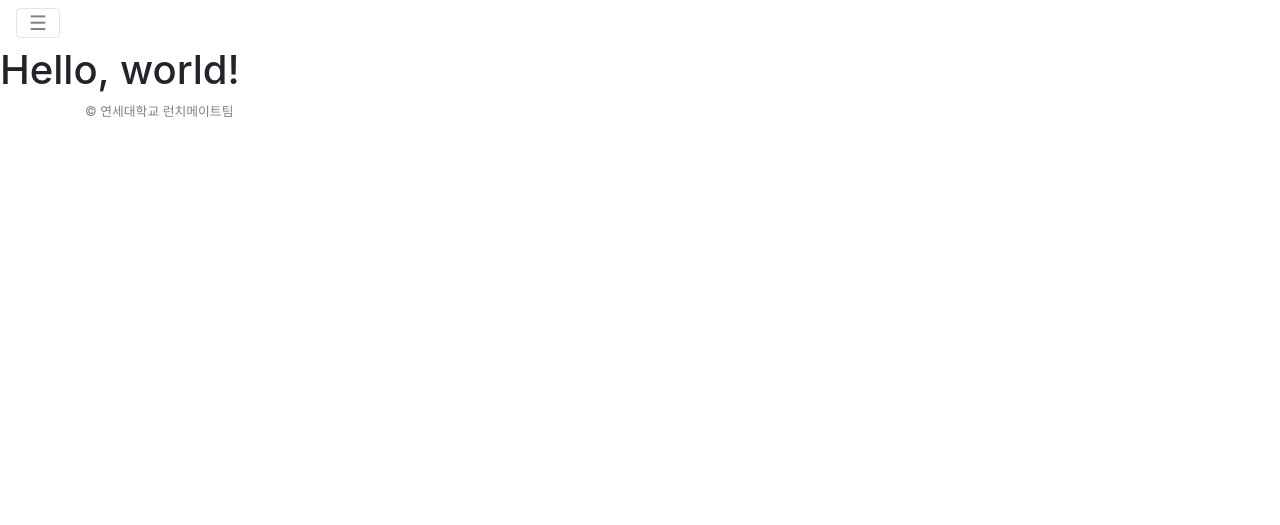
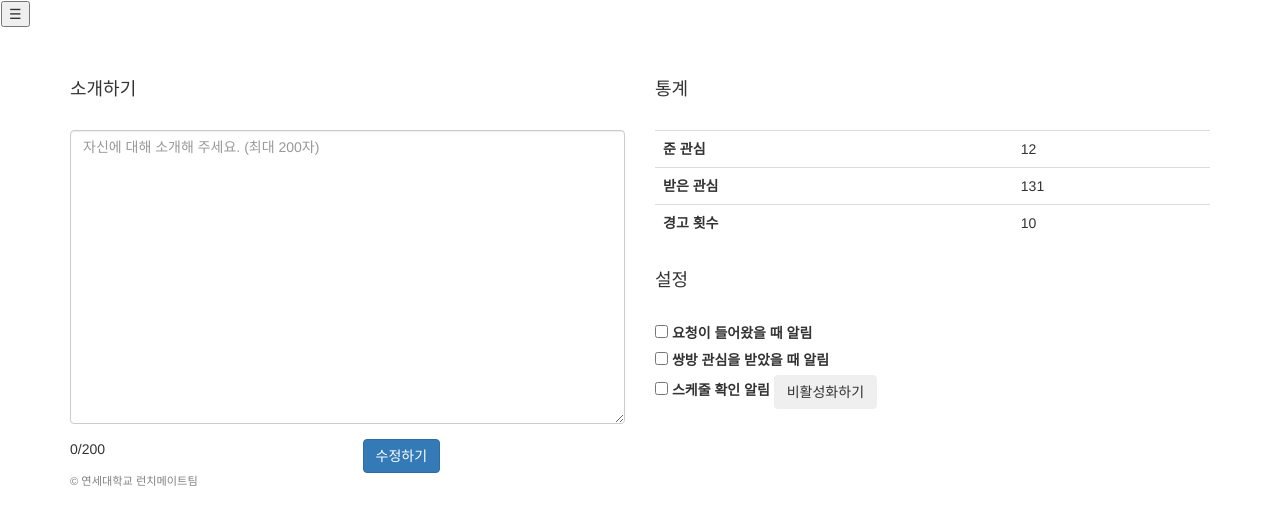
Before and after one commit to agemor/lunchmate, a PHP site: page /profile.php in a window 1280 px wide. Shown: the top 525 px of the page. Run offline with PHP 8.4, Linux system fonts and the light colour scheme; some libraries are stand-ins or nearby versions.

Commit message:
Update profile page

```diff
--- a/profile.php
+++ b/profile.php
@@ -1,14 +1,109 @@
 <!DOCTYPE html>
 <html lang="ko">
   <head>
-  <?php include "head.php";?>
+    <?php include "head.php";?>
   </head>
   <body>
     <header>
       <?php include "header.php";?>
     </header>
     <main>
-      <h1>Hello, world!</h1>
+      <div class="container m-y-2">
+        <div class="row">
+          <div class="col-lg-6">
+            <div class="card">
+              <div class="card-block">
+                <h4 class="card-title">소개하기</h4>
+                <br>
+                <div class="form-group">
+                  <textarea class="form-control" rows="14" id="profileMessage" placeholder="자신에 대해 소개해 주세요. (최대 200자)"></textarea>
+                </div>
+                <div class="row">
+                  <div class="col-xs-6">
+                    <p id="wordsCount"></p>
+                  </div>
+                  <div class="col-xs-6">
+                    <a href="#" class="btn btn-primary pull-xs-right">수정하기</a>
+                  </div>
+                </div>
+              </div>
+            </div>
+          </div>
+          <div class="col-lg-6">
+
+
+<div class="card">
+              <div class="card-block">
+                <h4 class="card-title">통계</h4>
+<br/>
+<table class="table table-hover">
+
+  <tbody>
+    <tr>
+      <th scope="row">준 관심</th>
+      <td>12</td>
+    </tr>
+    <tr>
+      <th scope="row">받은 관심</th>
+      <td>131</td>
+    </tr>
+    <tr>
+      <th scope="row">경고 횟수</th>
+      <td>10</td>
+    </tr>
+  </tbody>
+</table>
+
+
+
+              </div>
+            </div>
+
+
+
+          </div>
+                    <div class="col-lg-6">
+
+<div class="card">
+              <div class="card-block">
+                <h4 class="card-title">설정</h4>
+<br/>
+
+<label class="custom-control custom-checkbox">
+  <input type="checkbox" class="custom-control-input">
+  <span class="custom-control-indicator"></span>
+  <span class="custom-control-description">요청이 들어왔을 때 알림</span>
+</label><br/>
+<label class="custom-control custom-checkbox">
+  <input type="checkbox" class="custom-control-input">
+  <span class="custom-control-indicator"></span>
+  <span class="custom-control-description">쌍방 관심을 받았을 때 알림</span>
+</label><br/>
+<label class="custom-control custom-checkbox">
+  <input type="checkbox" class="custom-control-input">
+  <span class="custom-control-indicator"></span>
+  <span class="custom-control-description">스케줄 확인 알림</span>
+</label>
+
+<button type="button" class="btn btn-secondary pull-xs-right" >비활성화하기</button>
+
+
+              </div>
+            </div>
+
+
+</div>
+        </div>
+      </div>
+      <script type="text/javascript">
+        var maxCharacters = 200;
+        $('#wordsCount').html(0 + '/' + maxCharacters);
+        $('#profileMessage').keyup(function() {
+          var textLength = $('#profileMessage').val().length;
+          $('#wordsCount').html(textLength + '/' + maxCharacters);
+        });
+
+      </script>
     </main>
     <footer>
       <?php include "footer.php";?>
```
